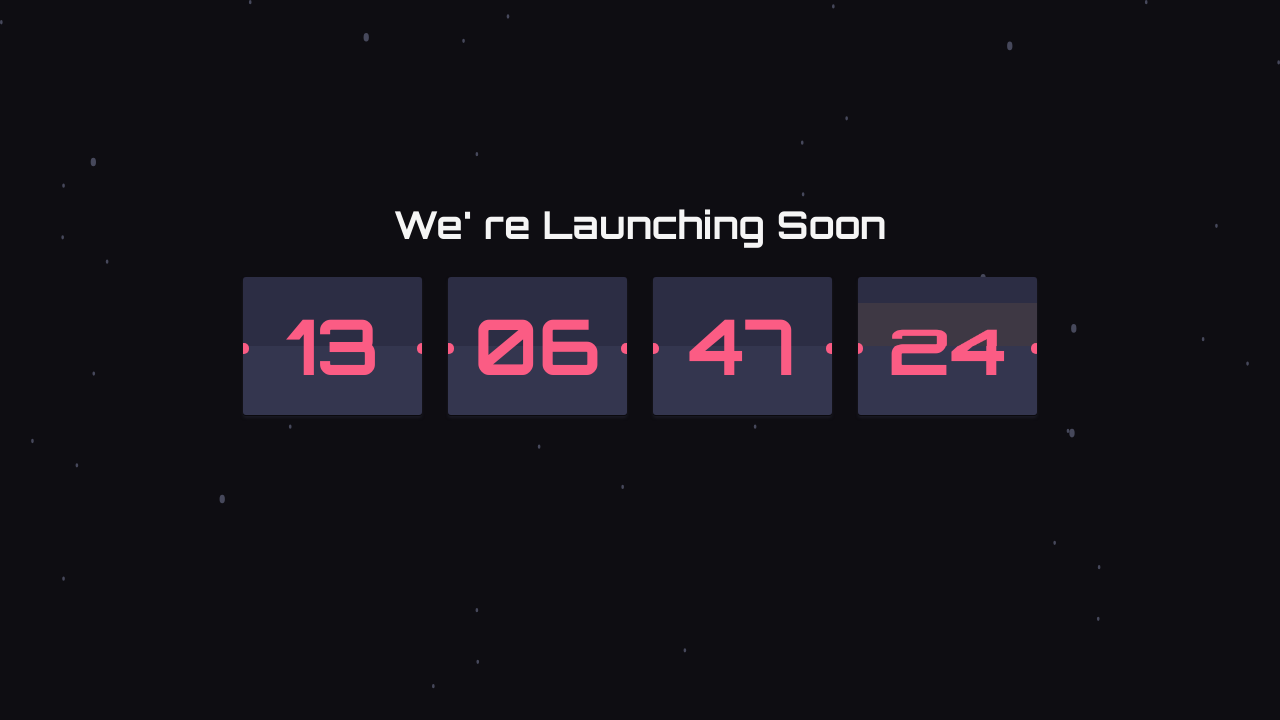
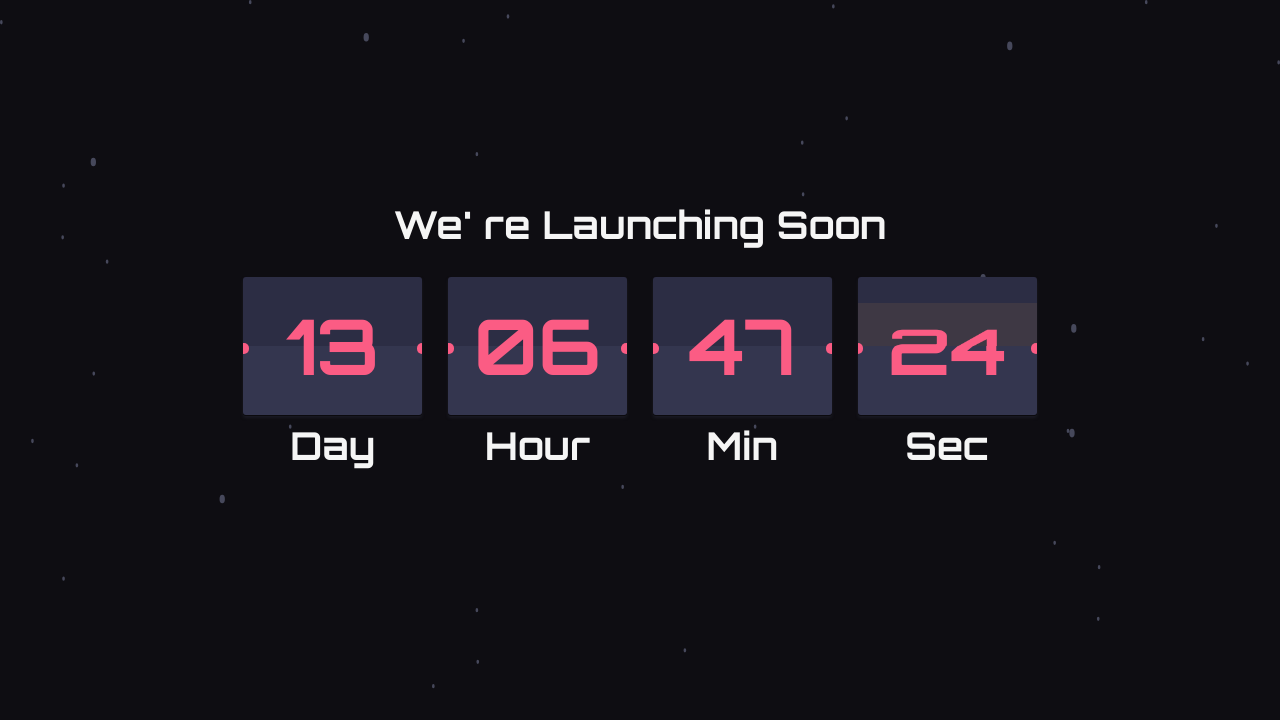
Before and after one commit to Vansh1190/timer, a plain HTML site: page index.html in a window 1280 px wide. Shown: the top 720 px of the page. Drawn offline with nearby package versions, Linux system fonts and the light colour scheme.

Commit message:
Update index.html

```diff
--- a/index.html
+++ b/index.html
@@ -24,12 +24,14 @@
             <div class="bottom" id="dayBottom">1</div>
             <div class="circle"></div>
             <div class="circle-2"></div>
+            <!-- <div class="timerTitle">Days</div> -->
         </div>
         <div class="flipCard" id="flipCardHour">
             <div class="top" id="hourTop">1</div>
             <div class="bottom" id="hourBottom">1</div>
             <div class="circle"></div>
             <div class="circle-2"></div>
+            <!-- <div class="timerTitle">Days</div> -->
         </div>
 
         <div class="flipCard" id="flipCardMin">
@@ -37,6 +39,7 @@
             <div class="bottom" id="minBottom">1</div>
             <div class="circle"></div>
             <div class="circle-2"></div>
+            <!-- <div class="timerTitle">Days</div> -->
         </div>
 
         <div class="flipCard" id="flipCardSec">
@@ -45,19 +48,12 @@
             <div class="circle"></div>
             <div class="circle-2"></div>
         </div>
-
-
-
-
-
-
-
-        <!--
-
-        <div class="timeB animate__animated" id="dayID" style="color: rgb(236, 58, 58);"><span id="day" class="time">--</span></div>
-        <div class="timeB animate__animated" id="hr"><span id="hour" class="time">--</span></div>
-        <div class="timeB animate__animated" id="min"><span id="minute" class="time">--</span></div>
-        <div class="timeB animate__animated" id="sec"><span id="second" class="time">--</span></div> -->
+    </main>
+    <main id="titleTimer">
+        <h1>Day</h1>
+        <h1>Hour</h1>
+        <h1>Min</h1>
+        <h1>Sec</h1>
     </main>
     <div class="launchInfo">
         <h1 id="launced">Our website launched successfully 🎉🎉🎉🎊 <br> <a href="https://vansh1190.github.io/about">Go
```
